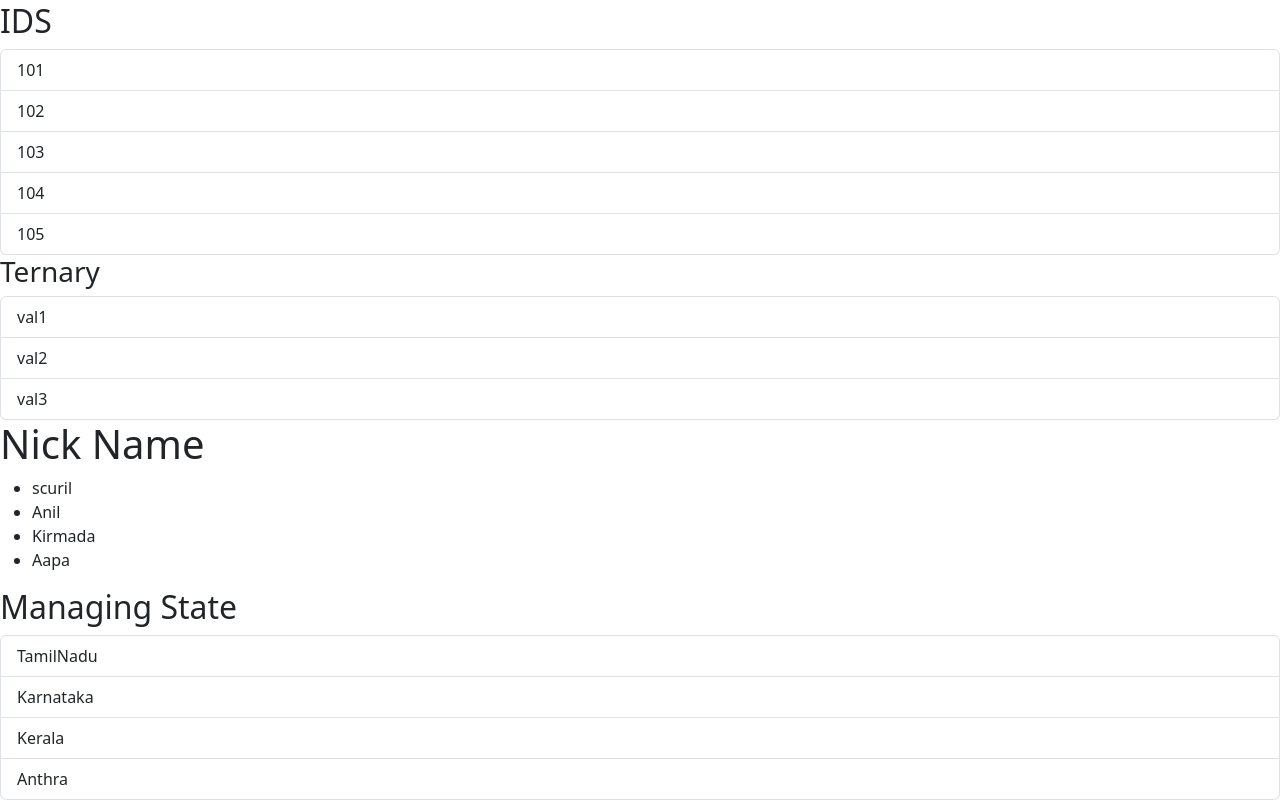
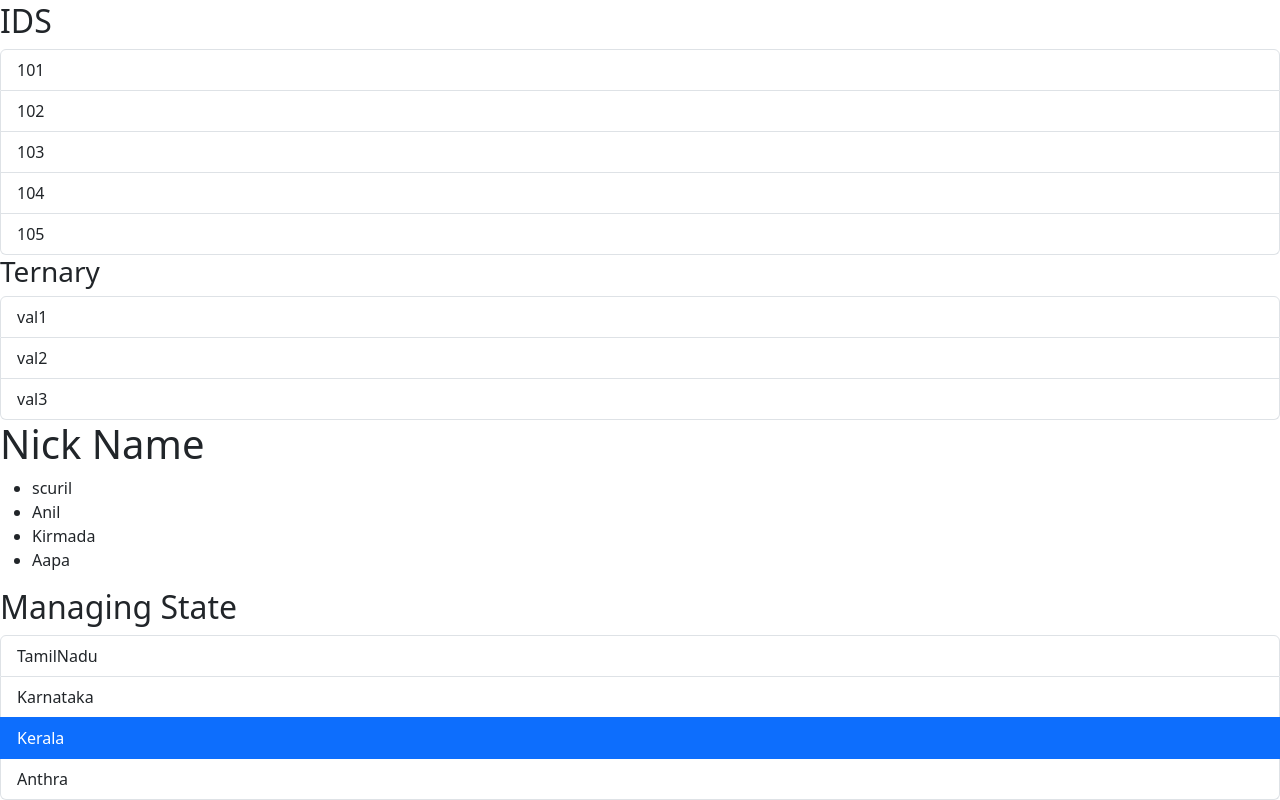
Before and after one commit to velduraijavafullstack/rct-app, a React (Vite) app: page / in a window 1280 px wide. Shown: the part 548-1348 px from the top of the page. Built offline with nearby package versions, Linux system fonts and the light colour scheme.

Commit message:
Managing States

```diff
--- a/src/Component/states.tsx
+++ b/src/Component/states.tsx
@@ -3,7 +3,7 @@ import { useState } from "react";
 function Mstates() {
   const state = ["TamilNadu", "Karnataka", "Kerala", "Anthra"];
   // const selectedIndex = 0;
-  const [selectedIndex, setSelectedIndex] = useState(-1);
+  const [selectedIndex, setSelectedIndex] = useState(2);
 
   return (
     <div>
```
